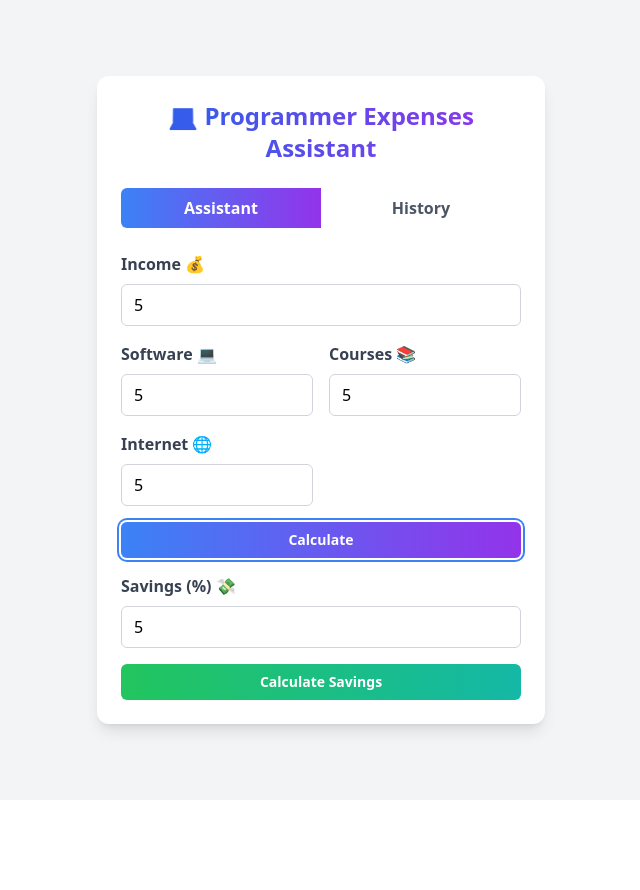
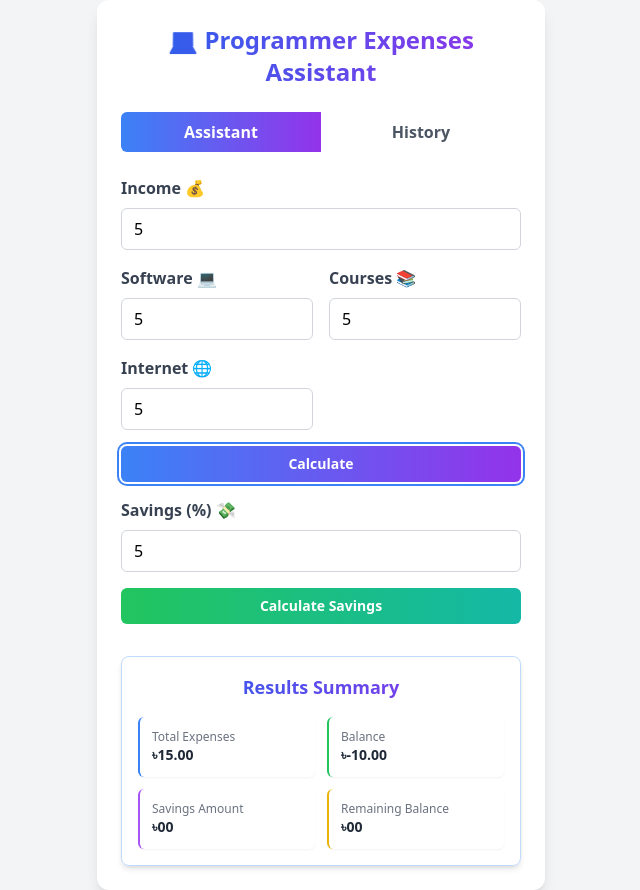
Before and after one commit to developernahian/expenses-assistant-DOM-project, a plain HTML site: page index.html in a window 1280 px wide. Both pictures are taken after typing "5", "5", "5", "5", "5" into the empty fields and a click on the button "Calculate". Shown: the whole page, without its empty margins (319-959 px from the left). Before the commit the page ends 800 px from the top, so only its background shows below. Drawn offline with nearby package versions, Linux system fonts and the light colour scheme.

Commit message:
calculate option done

```diff
--- a/index.html
+++ b/index.html
@@ -16,7 +16,7 @@
           💻 Programmer Expenses Assistant
         </div>
 
-        <!-- Tabs for Assistant and History -->
+        <!--TODO: Tabs for Assistant and History -->
         <div class="flex justify-between mb-6">
           <button
             id="assistant-tab"
@@ -32,7 +32,7 @@
           </button>
         </div>
 
-        <!-- Expense Form -->
+        <!--TODO: Expense Form -->
         <div id="expense-form" class="grid grid-cols-2 gap-4">
           <!-- Income -->
           <div class="relative col-span-2">
@@ -50,7 +50,7 @@
             </p>
           </div>
 
-          <!-- Software Subscriptions -->
+          <!-- TODO: Software Subscriptions -->
           <div class="relative">
             <label class="block font-semibold mb-2 text-gray-700"
               >Software 💻</label
@@ -66,7 +66,7 @@
             </p>
           </div>
 
-          <!-- Courses/Books -->
+          <!--TODO: Courses/Books -->
           <div class="relative">
             <label class="block font-semibold mb-2 text-gray-700"
               >Courses 📚</label
@@ -82,7 +82,7 @@
             </p>
           </div>
 
-          <!-- Internet -->
+          <!--TODO: Internet -->
           <div class="relative">
             <label class="block font-semibold mb-2 text-gray-700"
               >Internet 🌐</label
@@ -98,7 +98,7 @@
             </p>
           </div>
 
-          <!-- Calculate Button -->
+          <!--TODO: Calculate Button -->
           <button
             id="calculate"
             class="col-span-2 text-white px-4 py-2 rounded-md font-semibold text-sm transition-all duration-200 hover:shadow-lg focus:outline-none focus:ring-2 focus:ring-offset-2 bg-gradient-to-r from-blue-500 to-purple-600 hover:from-blue-600 hover:to-purple-700 focus:ring-blue-500"
@@ -106,7 +106,7 @@
             Calculate
           </button>
 
-          <!-- Savings -->
+          <!--TODO: Savings -->
           <div class="relative col-span-2">
             <label class="block font-semibold mb-2 text-gray-700"
               >Savings (%) 💸</label
@@ -122,7 +122,7 @@
             </p>
           </div>
 
-          <!-- Calculate Savings Button -->
+          <!--TODO: Calculate Savings Button -->
           <button
             id="calculate-savings"
             class="col-span-2 text-white px-4 py-2 rounded-md font-semibold text-sm transition-all duration-200 hover:shadow-lg focus:outline-none focus:ring-2 focus:ring-offset-2 bg-gradient-to-r from-green-500 to-teal-500 hover:from-green-600 hover:to-teal-600 focus:ring-green-500"
@@ -131,10 +131,10 @@
           </button>
         </div>
 
-        <!-- Results -->
+        <!--TODO: Results -->
         <div
           id="results"
-          class="mt-8 hidden from-blue-50 to-purple-50 p-4 rounded-lg shadow-md border border-blue-200"
+          class="hidden mt-8 from-blue-50 to-purple-50 p-4 rounded-lg shadow-md border border-blue-200"
         >
           <h3
             class="text-lg font-semibold mb-4 text-center text-transparent bg-clip-text bg-gradient-to-r from-blue-600 to-purple-600"
@@ -177,12 +177,12 @@
           </div>
         </div>
 
-        <!-- Error Messages -->
+        <!--TODO: Error Messages -->
         <p id="logic-error" class="text-red-500 mt-4 hidden text-center">
           ⚠️ Total expenses cannot exceed your income!
         </p>
 
-        <!-- History Section -->
+        <!--TODO: History Section -->
         <div
           id="history-section"
           class="bg-gradient-to-br hidden from-blue-50 to-purple-50 p-4 rounded-lg shadow-md border border-blue-200"
--- a/js/index.js
+++ b/js/index.js
@@ -0,0 +1,34 @@
+// const calculateButton = document.getElementById('calculate');
+// calculateButton.addEventListener('click', function(){
+
+// })
+document.getElementById('calculate').addEventListener('click', function () {
+    console.log('calculate button clicked');
+
+
+    const income = parseFloat(document.getElementById('income').value);
+    const  software = parseFloat(document.getElementById('software').value);
+    const  courses = parseFloat(document.getElementById('courses').value);
+    const  internet = parseFloat(document.getElementById('internet').value);
+    console.log(income, software, courses, internet)
+    console.log({income, software, courses, internet})
+    console.table({income, software, courses, internet})
+
+
+    const totalExpenses = software + courses + internet;
+    const balance = income - totalExpenses;
+    console.table({totalExpenses, balance})
+
+
+    // const totalExpensesElement = document.getElementById('total-expenses');
+    // totalExpensesElement.innerText = totalExpenses.toFixed(2);
+    // const balanceElement = document.getElementById('balance');
+    // balanceElement.innerText = balance.toFixed(2);
+    document.getElementById('total-expenses').innerText = totalExpenses.toFixed(2);
+    document.getElementById('balance').innerText = balance.toFixed(2);
+
+    //todo show results section by remove hidden class
+    const result = document.getElementById('results')
+    result.classList.remove('hidden')
+
+})
```
